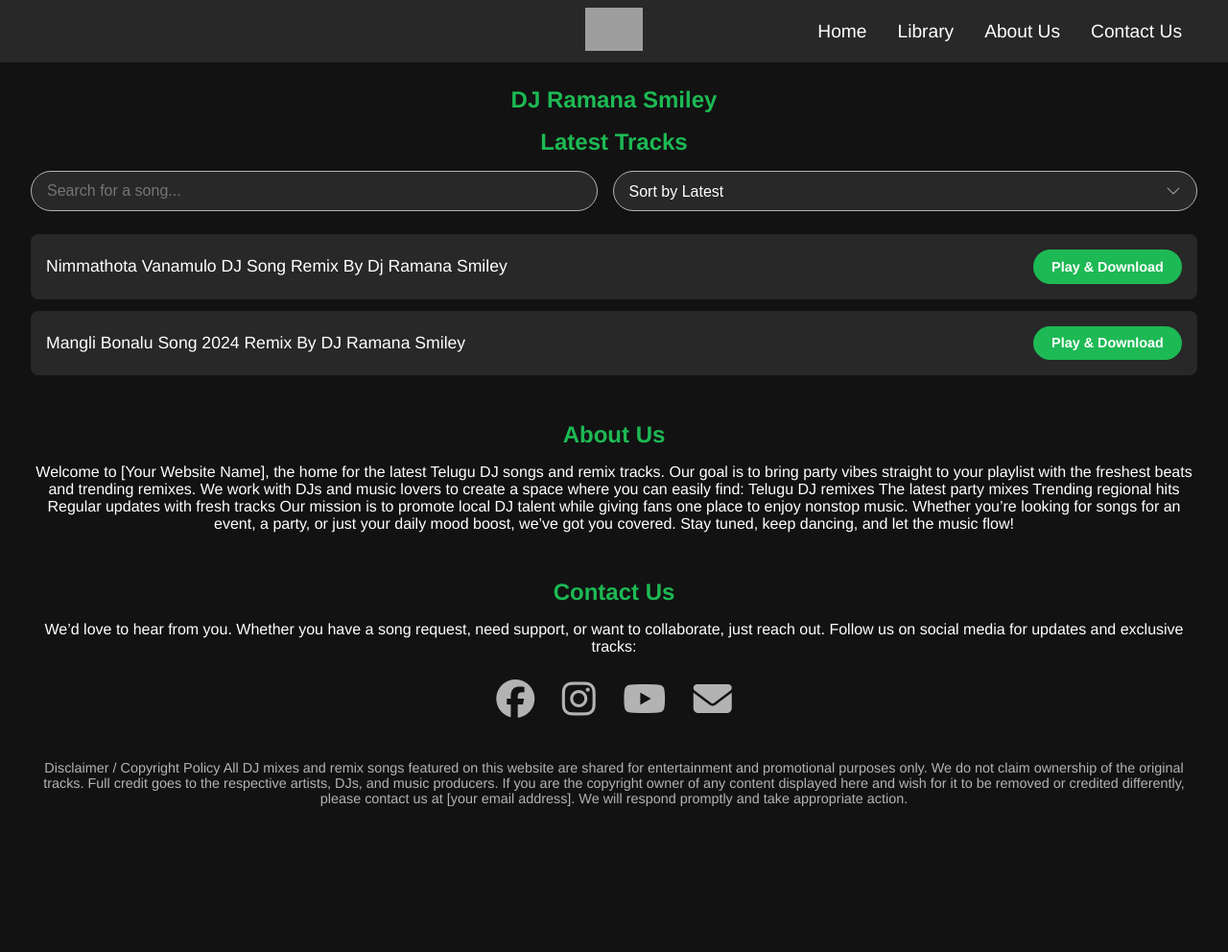
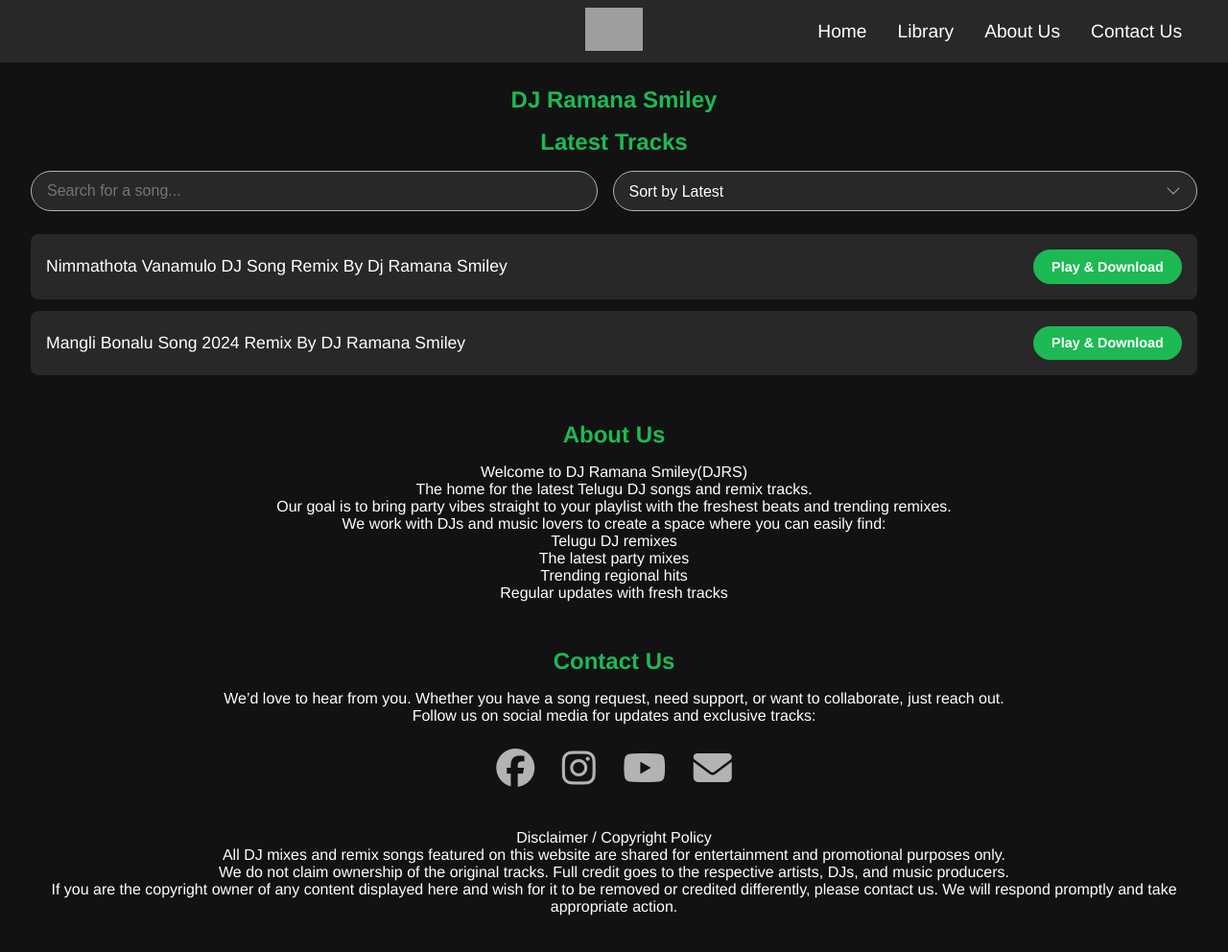
Before and after one commit to RamanaKumar-system/DJ_Ramana_Smiley, a plain HTML site: page index.html in a window 1280 px wide. Shown: the whole page at 96% size. Before the commit the page ends 920 px from the top, so only its background shows below. Drawn offline with Linux system fonts and the light colour scheme; grey boxes are pictures that could not be loaded.

Commit message:
index.html

```diff
--- a/index.html
+++ b/index.html
@@ -299,27 +299,26 @@
 
             <div class="content-section" id="home-about">
                  <h2>About Us</h2>
-                 <p>Welcome to [Your Website Name], the home for the latest Telugu DJ songs and remix tracks. Our goal is to bring party vibes straight to your playlist with the freshest beats and trending remixes.
+                 <p>Welcome to DJ Ramana Smiley(DJRS) </p>
+                <p>The home for the latest Telugu DJ songs and remix tracks.</p>
+                <p>Our goal is to bring party vibes straight to your playlist with the freshest beats and trending remixes.</p>
 
-We work with DJs and music lovers to create a space where you can easily find:
+<p>We work with DJs and music lovers to create a space where you can easily find:</p>
 
-Telugu DJ remixes
+<p>Telugu DJ remixes</p>
 
-The latest party mixes
+<p>The latest party mixes</p>
 
-Trending regional hits
+<p>Trending regional hits</p>
 
-Regular updates with fresh tracks
+<p>Regular updates with fresh tracks</p>
 
-Our mission is to promote local DJ talent while giving fans one place to enjoy nonstop music. Whether you’re looking for songs for an event, a party, or just your daily mood boost, we’ve got you covered.
-
-Stay tuned, keep dancing, and let the music flow!</p>
             </div>
 
             <div class="content-section" id="home-contact">
                 <h2>Contact Us</h2>
-                <p>We’d love to hear from you. Whether you have a song request, need support, or want to collaborate, just reach out.
-                    Follow us on social media for updates and exclusive tracks:</p>
+                <p>We’d love to hear from you. Whether you have a song request, need support, or want to collaborate, just reach out.</p>
+                    <p>Follow us on social media for updates and exclusive tracks:</p>
                 <div class="contact-footer">
                     </div>
             </div>
@@ -355,11 +354,12 @@ Stay tuned, keep dancing, and let the music flow!</p>
                     <a href="https://youtube.com/@dj_ramana_smiley_djrs?feature=shared" target="_blank"><i class="fab fa-youtube"></i></a>
                     <a href="mailto:djramanawrangal@bmail.com"><i class="fas fa-envelope"></i></a>
                 </div>
-                <p class="copyright">Disclaimer / Copyright Policy
+                <p class="copyright"><p>Disclaimer / Copyright Policy</p>
 
-All DJ mixes and remix songs featured on this website are shared for entertainment and promotional purposes only. We do not claim ownership of the original tracks. Full credit goes to the respective artists, DJs, and music producers.
+<p>All DJ mixes and remix songs featured on this website are shared for entertainment and promotional purposes only.</p>
+            <p>We do not claim ownership of the original tracks. Full credit goes to the respective artists, DJs, and music producers.</p>
 
-If you are the copyright owner of any content displayed here and wish for it to be removed or credited differently, please contact us at [your email address]. We will respond promptly and take appropriate action.</p>
+<p>If you are the copyright owner of any content displayed here and wish for it to be removed or credited differently, please contact us. We will respond promptly and take appropriate action.</p>
             </div>
         </section>
     </main>
```
